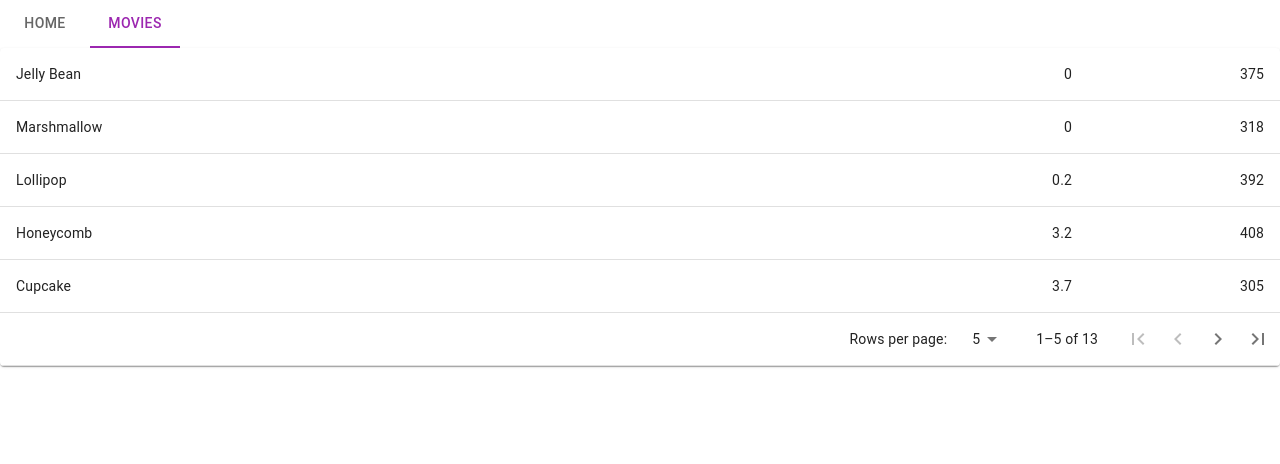
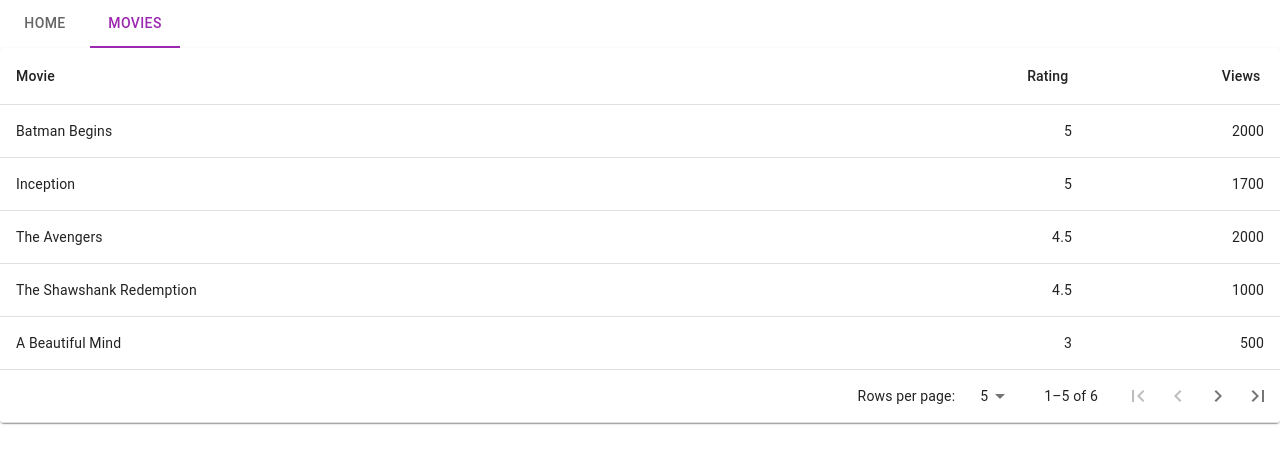
Before and after one commit to Zeratul20/mds_project, a React (Create React App) app in the folder app/: page / in a window 1280 px wide. Both pictures are taken after a click on the tab "MOVIES". Shown: the top 464 px of the page. Built offline with nearby package versions, Linux system fonts and the light colour scheme.

Commit message:
update the table, now containing movies

```diff
--- a/app/src/mock_data/movies.ts
+++ b/app/src/mock_data/movies.ts
@@ -1,32 +1,32 @@
-export const movies = {
-  movie1: {
+export const movies = [
+  {
     title: "The Shawshank Redemption",
     views: 1000,
     rating: 4.5,
   },
-  movie2: {
+  {
     title: "The Avengers",
     views: 2000,
     rating: 4.5,
   },
-  movie3: {
+  {
     title: "A Beautiful Mind",
     views: 500,
     rating: 3,
   },
-  movie4: {
+  {
     title: "Inception",
     views: 1700,
     rating: 5,
   },
-  movie5: {
+  {
     title: "Batman Begins",
     views: 2000,
     rating: 5,
   },
-  movie6: {
+  {
     title: "Captain America: The First Avenger",
     views: 300,
     rating: 2,
   },
-};
+];
--- a/app/src/views/table.tsx
+++ b/app/src/views/table.tsx
@@ -13,6 +13,8 @@ import IconButton from "@mui/material/IconButton";
 import { KeyboardArrowLeft, KeyboardArrowRight } from "@mui/icons-material";
 import FirstPageIcon from "@mui/icons-material/FirstPage";
 import LastPageIcon from "@mui/icons-material/LastPage";
+import { movies } from "../mock_data/movies";
+import { TableHead } from "@mui/material";
 
 interface TablePaginationActionsProps {
   count: number;
@@ -98,21 +100,23 @@ function createData(title: string, views: number, rating: number) {
   return { title, views, rating };
 }
 
-const rows = [
-  createData("Cupcake", 305, 3.7),
-  createData("Donut", 452, 25.0),
-  createData("Eclair", 262, 16.0),
-  createData("Frozen yoghurt", 159, 6.0),
-  createData("Gingerbread", 356, 16.0),
-  createData("Honeycomb", 408, 3.2),
-  createData("Ice cream sandwich", 237, 9.0),
-  createData("Jelly Bean", 375, 0.0),
-  createData("KitKat", 518, 26.0),
-  createData("Lollipop", 392, 0.2),
-  createData("Marshmallow", 318, 0),
-  createData("Nougat", 360, 19.0),
-  createData("Oreo", 437, 18.0),
-].sort((a, b) => (a.rating < b.rating ? -1 : 1));
+const sortedMovies = movies.sort((a, b) => (a.rating < b.rating ? 1 : -1));
+
+// const rows = [
+//   createData("Cupcake", 305, 3.7),
+//   createData("Donut", 452, 25.0),
+//   createData("Eclair", 262, 16.0),
+//   createData("Frozen yoghurt", 159, 6.0),
+//   createData("Gingerbread", 356, 16.0),
+//   createData("Honeycomb", 408, 3.2),
+//   createData("Ice cream sandwich", 237, 9.0),
+//   createData("Jelly Bean", 375, 0.0),
+//   createData("KitKat", 518, 26.0),
+//   createData("Lollipop", 392, 0.2),
+//   createData("Marshmallow", 318, 0),
+//   createData("Nougat", 360, 19.0),
+//   createData("Oreo", 437, 18.0),
+// ].sort((a, b) => (a.rating < b.rating ? -1 : 1));
 
 export const MoviesTable = () => {
   const [page, setPage] = React.useState(0);
@@ -120,7 +124,7 @@ export const MoviesTable = () => {
 
   // Avoid a layout jump when reaching the last page with empty rows.
   const emptyRows =
-    page > 0 ? Math.max(0, (1 + page) * rowsPerPage - rows.length) : 0;
+    page > 0 ? Math.max(0, (1 + page) * rowsPerPage - sortedMovies.length) : 0;
 
   const handleChangePage = (
     event: React.MouseEvent<HTMLButtonElement> | null,
@@ -139,20 +143,27 @@ export const MoviesTable = () => {
   return (
     <TableContainer component={Paper}>
       <Table sx={{ minWidth: 500 }} aria-label="custom pagination table">
+      <TableHead>
+            <TableRow>
+              <TableCell>Movie</TableCell>
+              <TableCell align="right">Rating&nbsp;</TableCell>
+              <TableCell align="right">Views&nbsp;</TableCell>
+            </TableRow>
+          </TableHead>
         <TableBody>
           {(rowsPerPage > 0
-            ? rows.slice(page * rowsPerPage, page * rowsPerPage + rowsPerPage)
-            : rows
-          ).map((row) => (
-            <TableRow key={row.title}>
+            ? sortedMovies.slice(page * rowsPerPage, page * rowsPerPage + rowsPerPage)
+            : sortedMovies
+          ).map((movie) => (
+            <TableRow key={movie.title}>
               <TableCell component="th" scope="row">
-                {row.title}
+                {movie.title}
               </TableCell>
               <TableCell style={{ width: 160 }} align="right">
-                {row.rating}
+                {movie.rating}
               </TableCell>
               <TableCell style={{ width: 160 }} align="right">
-                {row.views}
+                {movie.views}
               </TableCell>
             </TableRow>
           ))}
@@ -167,12 +178,12 @@ export const MoviesTable = () => {
             <TablePagination
               rowsPerPageOptions={[5, 10, 25, { label: "All", value: -1 }]}
               colSpan={3}
-              count={rows.length}
+              count={sortedMovies.length}
               rowsPerPage={rowsPerPage}
               page={page}
               SelectProps={{
                 inputProps: {
-                  "aria-label": "rows per page",
+                  "aria-label": "movies per page",
                 },
                 native: true,
               }}
```
